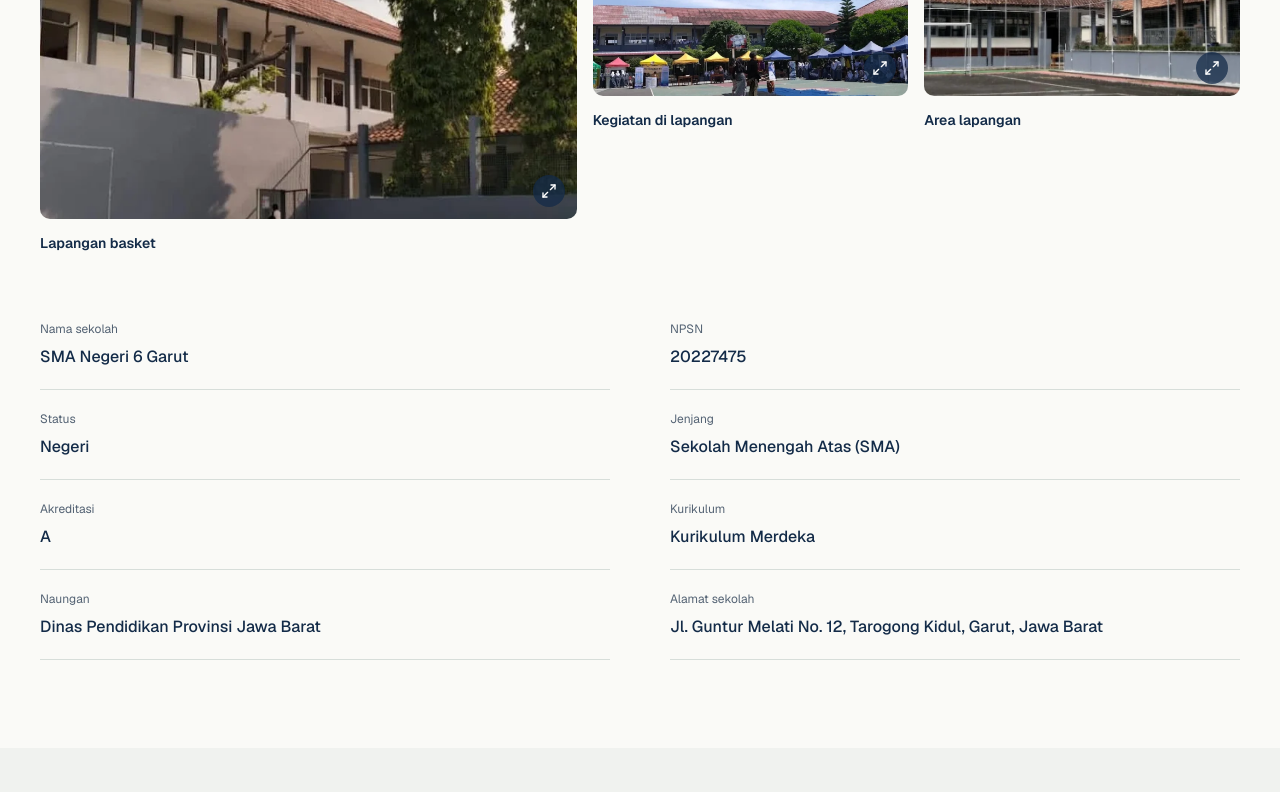
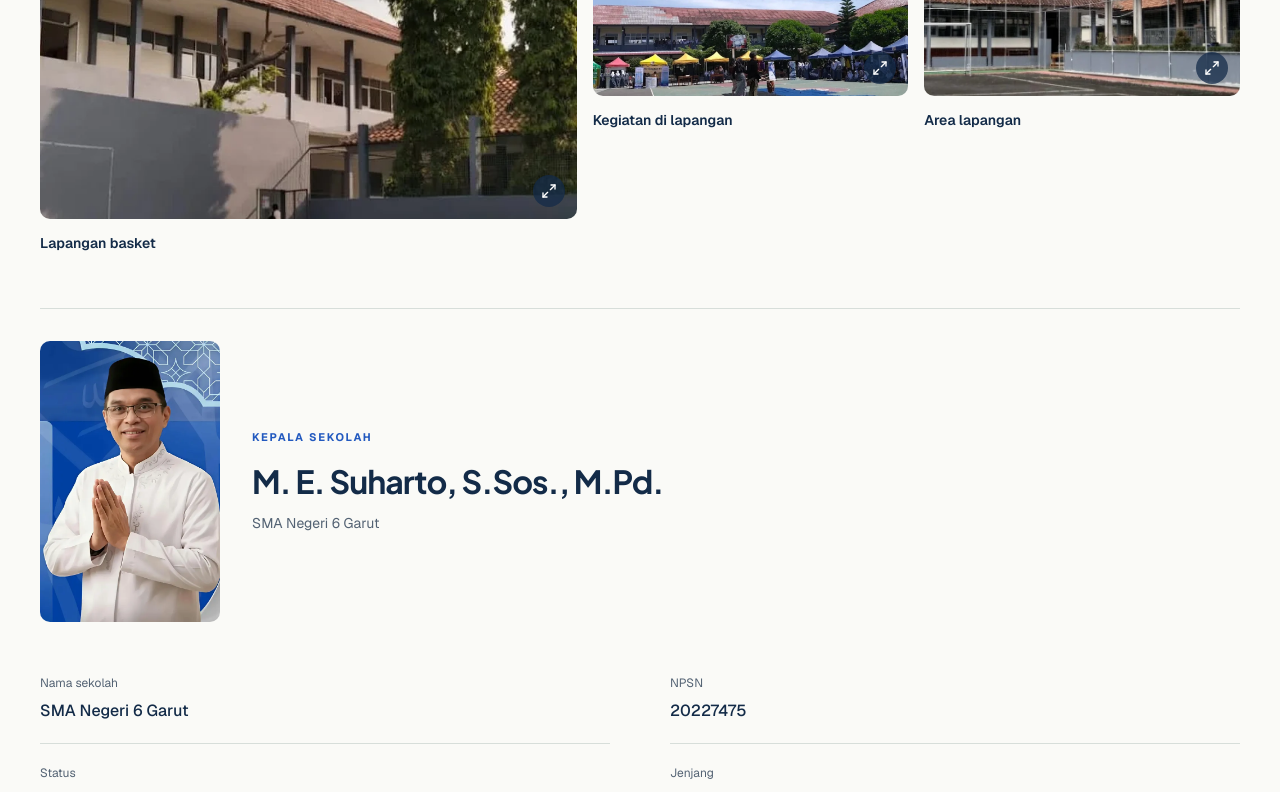
Before and after one commit to dafi121207-rgb/websman6, a Next.js app: page /profil-sekolah in a window 1280 px wide. Shown: the part 1035-1827 px from the top of the page. Built offline with nearby package versions, Linux system fonts and the light colour scheme; no server answers; the database is empty.

Commit message:
feat: add principal portrait to school profile

```diff
--- a/src/app/profil-sekolah/page.tsx
+++ b/src/app/profil-sekolah/page.tsx
@@ -23,7 +23,17 @@ export default async function ProfilSekolahPage() {
   try { const value: unknown = JSON.parse(profile?.mission ?? "[]"); if (Array.isArray(value)) missions = value.filter((item): item is string => typeof item === "string"); } catch { /* Keep the rest of the profile readable if mission data is invalid. */ }
   return <PublicShell><main id="main-content" className="public-main">
     <header className="page-heading"><div className="site-container"><Link href="/" className="breadcrumb"><ArrowLeft size={14} /> Beranda</Link><p className="eyebrow">Profil sekolah</p><h1>SMA Negeri 6 Garut</h1><p className="section-intro">Tarogong Kidul, Kabupaten Garut, Jawa Barat.</p></div></header>
-    <section className="site-section"><div className="site-container"><SchoolGallery photos={SCHOOL_PHOTOS} /><dl className="identity-grid mt-8">{IDENTITY.map(([label,value]) => <div key={label}><dt>{label}</dt><dd>{value}</dd></div>)}</dl></div></section>
+    <section className="site-section"><div className="site-container"><SchoolGallery photos={SCHOOL_PHOTOS} />
+      <figure className="school-principal" aria-labelledby="principal-name">
+        {/* eslint-disable-next-line @next/next/no-img-element */}
+        <img src="/images/school/kepala-sekolah-suharto.webp" alt="M. E. Suharto, S.Sos., M.Pd., Kepala SMA Negeri 6 Garut" width={640} height={1001} loading="lazy" decoding="async" />
+        <figcaption>
+          <p className="eyebrow">Kepala sekolah</p>
+          <h2 id="principal-name">M. E. Suharto, S.Sos., M.Pd.</h2>
+          <p className="principal-school">SMA Negeri 6 Garut</p>
+        </figcaption>
+      </figure>
+      <dl className="identity-grid mt-8">{IDENTITY.map(([label,value]) => <div key={label}><dt>{label}</dt><dd>{value}</dd></div>)}</dl></div></section>
     <section id="visi-misi" className="site-section section-tint"><div className="site-container purpose-layout"><div><p className="eyebrow">Visi sekolah</p><h2 className="section-title">{profile?.vision ?? "Mandiri, kompetitif, dan berwawasan lingkungan"}</h2></div><div><p className="eyebrow">Misi sekolah</p><ol className="mission-list">{missions.map((mission,i) => <li key={i}>{mission}</li>)}</ol></div></div></section>
     <section id="tata-tertib" className="site-section"><div className="site-container"><div className="section-heading"><div><p className="eyebrow">Kehidupan sekolah</p><h2 className="section-title">Tata tertib siswa</h2></div></div><TataTertibTabs /></div></section>
     <section className="site-section section-tint"><div className="site-container section-heading"><div><p className="eyebrow">Pembelajaran PJOK</p><h2 className="section-title">Siap untuk belajar?</h2></div><Link href="/modul" className="site-button">Buka modul <ArrowRight size={18} /></Link></div></section>
--- a/src/app/public.css
+++ b/src/app/public.css
@@ -167,3 +167,14 @@
   .page-heading { padding-block: 36px 32px; }.page-content { padding-bottom: 56px; }.filter-bar { grid-template-columns: 1fr; gap: 16px; }.reading-body { font-size: 16px; }.identity-grid { grid-template-columns: 1fr; }.article-body { padding-top: 32px; }
 }
 @media (prefers-reduced-motion: reduce) { html { scroll-behavior: auto !important; } .public-site * { transition: none !important; scroll-behavior: auto !important; } }
+
+/* School leadership: a compact portrait with a readable caption. */
+.school-principal { display: grid; grid-template-columns: 180px minmax(0, 1fr); align-items: center; gap: 32px; margin-top: 40px; padding-top: 32px; border-top: 1px solid var(--site-line); }
+.school-principal img { display: block; width: 100%; height: auto; border-radius: var(--site-radius); }
+.school-principal figcaption { min-width: 0; }
+.school-principal h2 { font-size: clamp(22px, 2.6vw, 32px); line-height: 1.35; font-weight: 650; letter-spacing: -.03em; overflow-wrap: break-word; }
+.principal-school { margin-top: 10px; font-size: 14px; color: var(--site-muted); }
+@media (max-width: 639px) {
+  .school-principal { grid-template-columns: 1fr; gap: 22px; margin-top: 28px; padding-top: 28px; }
+  .school-principal img { width: min(100%, 240px); }
+}
```
Also changed, not shown: public/images/school/kepala-sekolah-suharto.webp (added).
